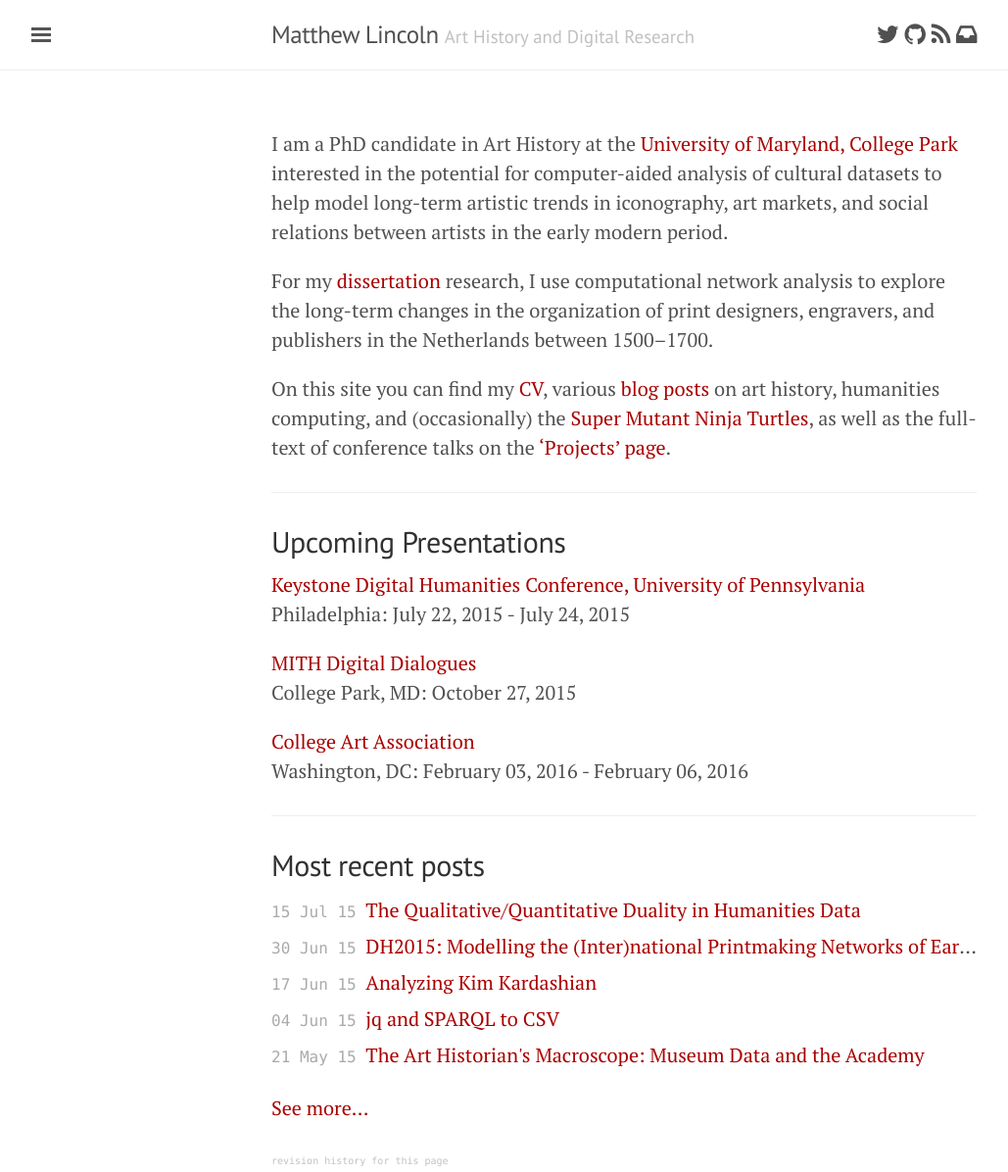
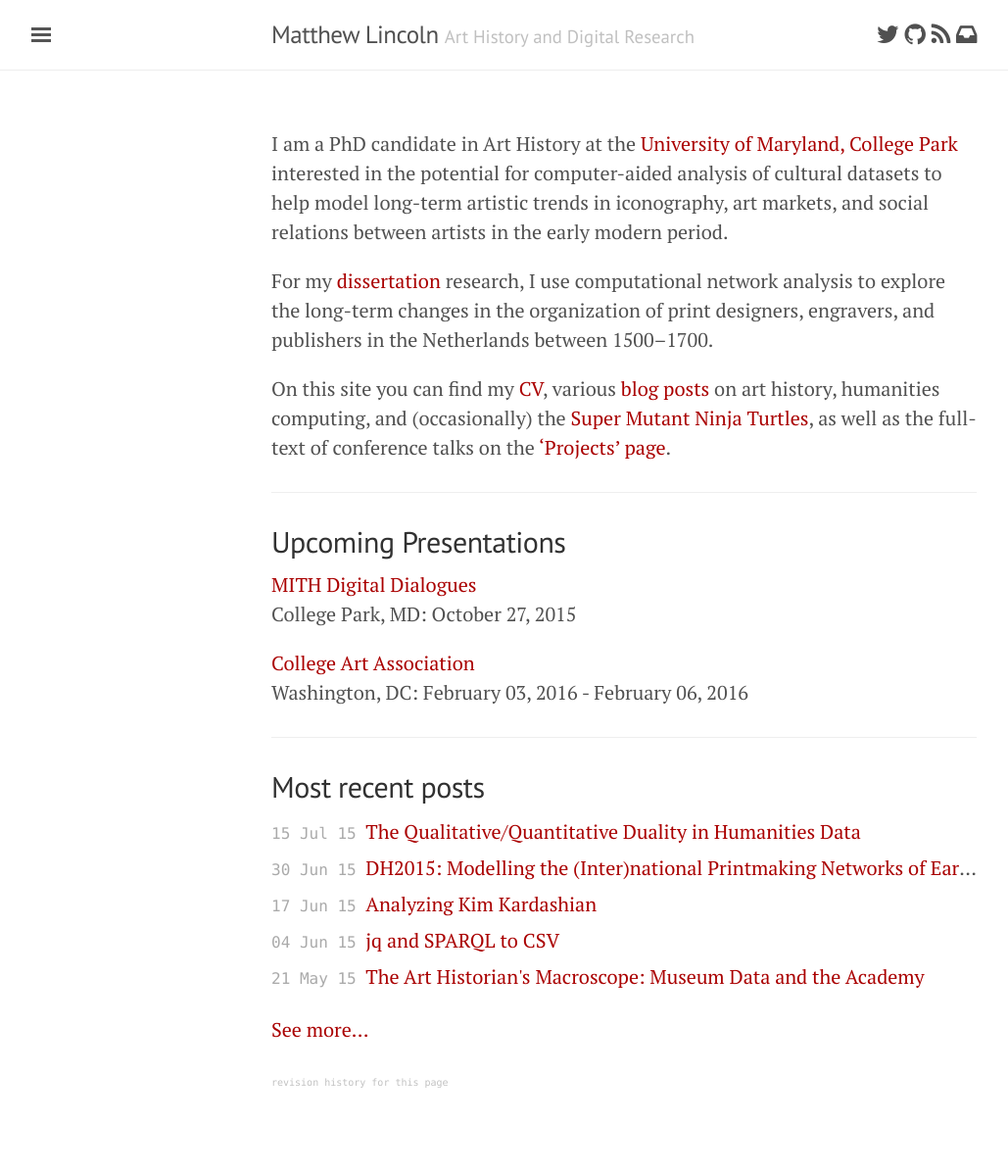
Before and after one commit to mdlincoln/mdlincoln.github.io, a Jekyll site: the page built from index.md, in a window 1280 px wide. Shown: the whole page at 98% size, without its empty margins (3-1032 px from the left). Built offline with Jekyll 4.4.1, drawn with Linux system fonts in a browser that asks for light colours; nearby versions of some CDN libraries; after the commit the page ends 1116 px from its top, so only the background shows below that.

Commit message:
keydh done

```diff
--- a/_data/travel.yaml
+++ b/_data/travel.yaml
@@ -1,8 +1,3 @@
-- venue: "Keystone Digital Humanities Conference, University of Pennsylvania"
-  location: Philadelphia
-  url: http://sceti.library.upenn.edu/KeystoneDH/abstracts.html#Lincoln
-  datestart: 2015-07-22 00:00:00 -0500
-  dateend: 2015-07-24 00:00:00 -0500
 - venue: College Art Association
   location: Washington, DC
   url: http://www.collegeart.org/conference/
```
